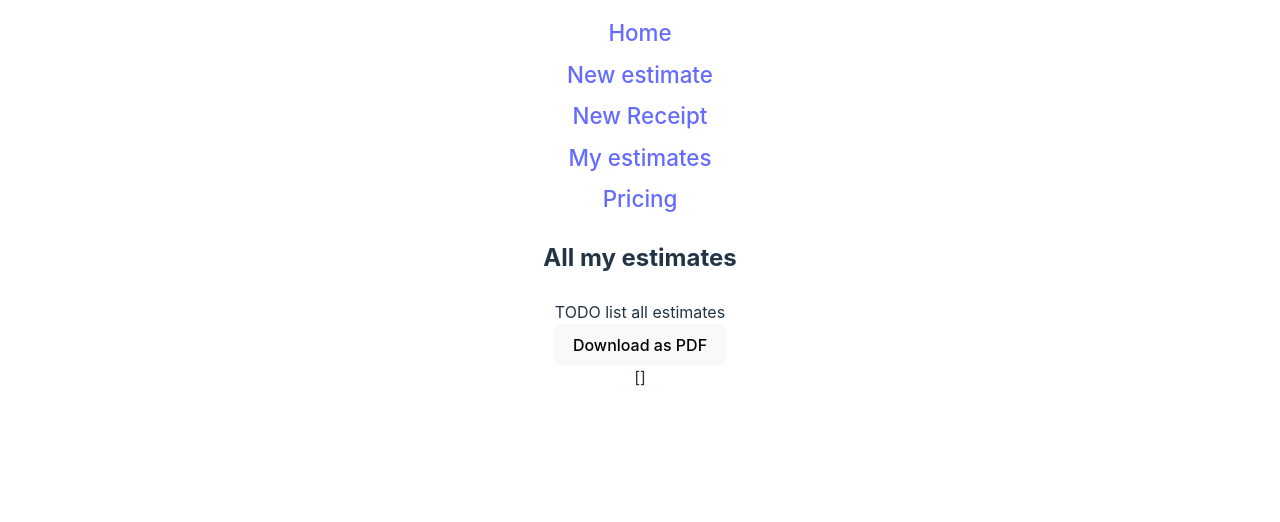
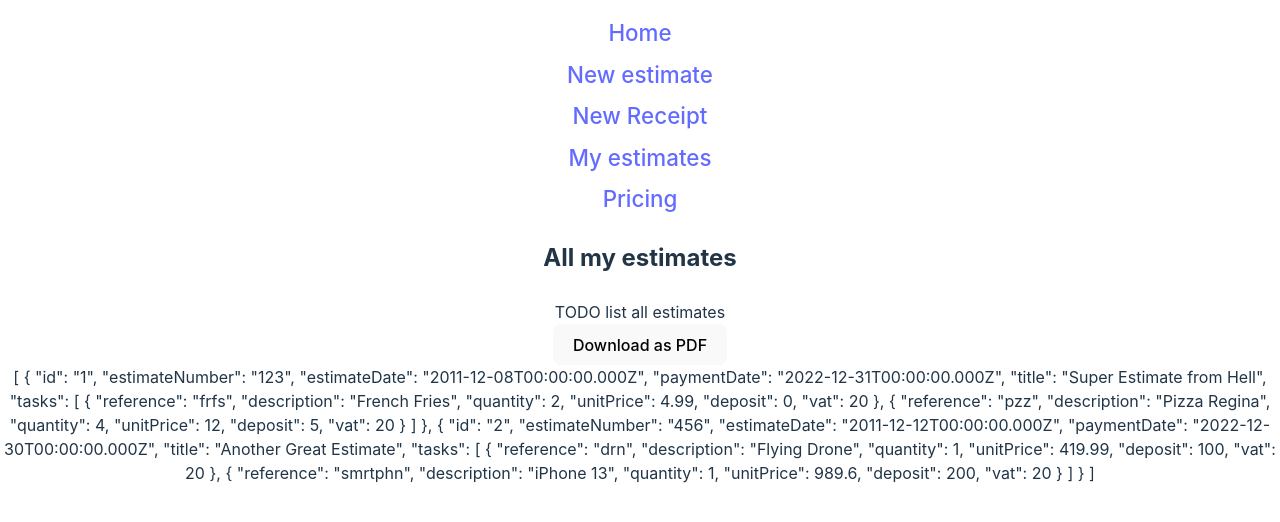
Before and after one commit to Pakibenji/receiptmaker, a React (Vite) app: page /my-estimates in a window 1280 px wide. Shown: the top 522 px of the page. Built offline with nearby package versions, Linux system fonts and the light colour scheme.

Commit message:
pdfprinter

```diff
--- a/src/App.tsx
+++ b/src/App.tsx
@@ -5,7 +5,7 @@ import Home from "./pages/Home";
 import Receipt from "./pages/Receipt";
 import Pricing from "./pages/Pricing";
 import EstimatePage from "./pages/EstimatePage";
-import { createContext, useContext } from "react";
+import { createContext } from "react";
 import { EstimateService } from "./services/estimateService";
 import MyEstimates from "./pages/MyEstimate";
 
@@ -27,7 +27,60 @@ export type Estimate = {
   tasks: Task[];
 };
 
-const estimateService = new EstimateService([]);
+const mockData: Estimate[] = [
+  {
+    id: "1",
+    estimateNumber: "123",
+    estimateDate: new Date("12/08/11"),
+    paymentDate: new Date("12/31/2022"),
+    title: "Super Estimate from Hell",
+    tasks: [
+      {
+        reference: "frfs",
+        description: "French Fries",
+        quantity: 2,
+        unitPrice: 4.99,
+        deposit: 0,
+        vat: 20,
+      },
+      {
+        reference: "pzz",
+        description: "Pizza Regina",
+        quantity: 4,
+        unitPrice: 12,
+        deposit: 5,
+        vat: 20,
+      },
+    ],
+  },
+  {
+    id: "2",
+    estimateNumber: "456",
+    estimateDate: new Date("12/12/11"),
+    paymentDate: new Date("12/30/2022"),
+    title: "Another Great Estimate",
+    tasks: [
+      {
+        reference: "drn",
+        description: "Flying Drone",
+        quantity: 1,
+        unitPrice: 419.99,
+        deposit: 100,
+        vat: 20,
+      },
+      {
+        reference: "smrtphn",
+        description: "iPhone 13",
+        quantity: 1,
+        unitPrice: 989.6,
+        deposit: 200,
+        vat: 20,
+      },
+    ],
+  },
+];
+
+const estimateService = new EstimateService([...mockData]);
 export const EstimateCtx = createContext(estimateService);
 
 function App() {
--- a/src/services/PDFprinter.tsx
+++ b/src/services/PDFprinter.tsx
@@ -1,6 +1,6 @@
 import html2canvas from "html2canvas";
 import jsPDF from "jspdf";
-import { ReactNode, useRef } from "react";
+import { useRef } from "react";
 
 type PDFprinterProps = {
   children: React.ReactNode;
```
